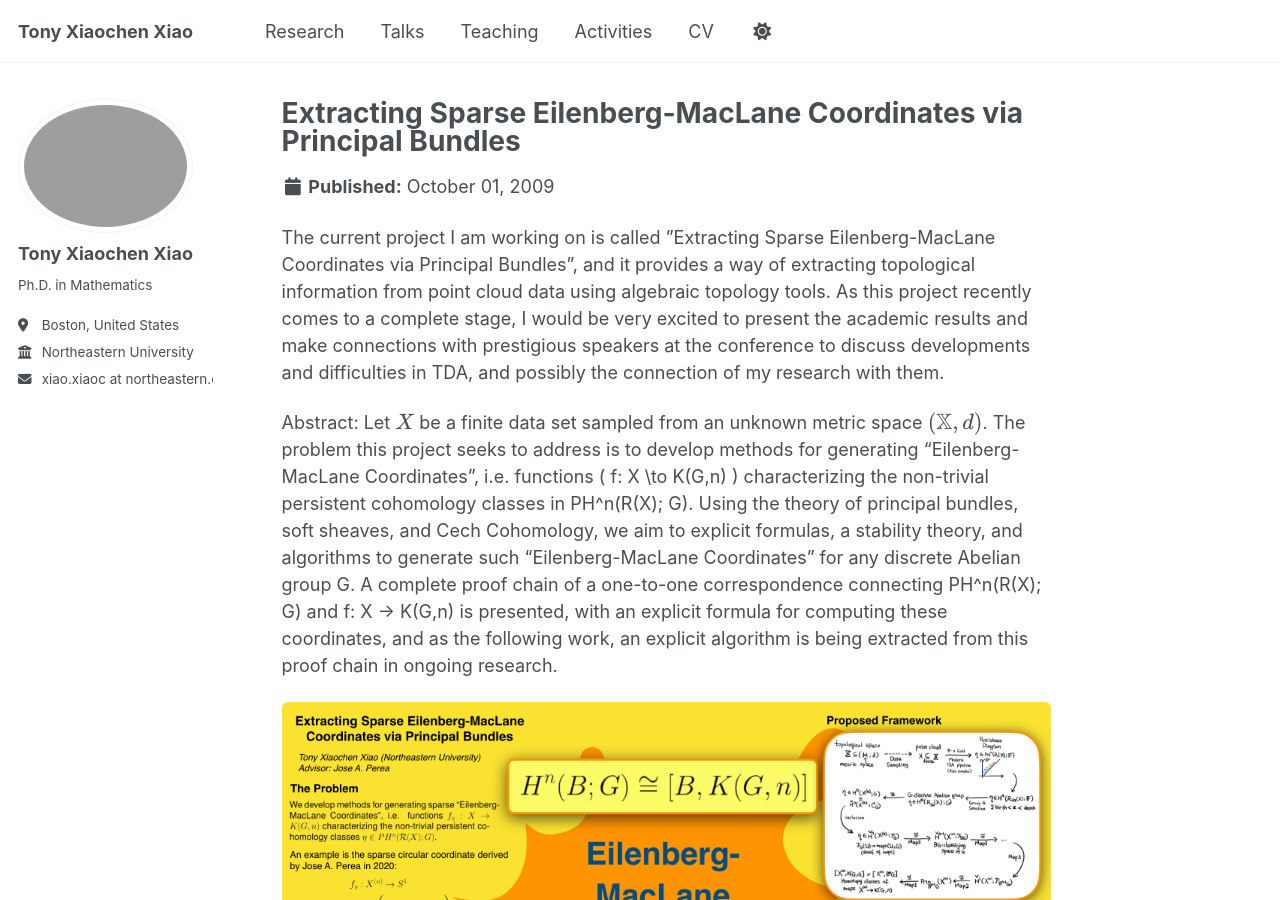
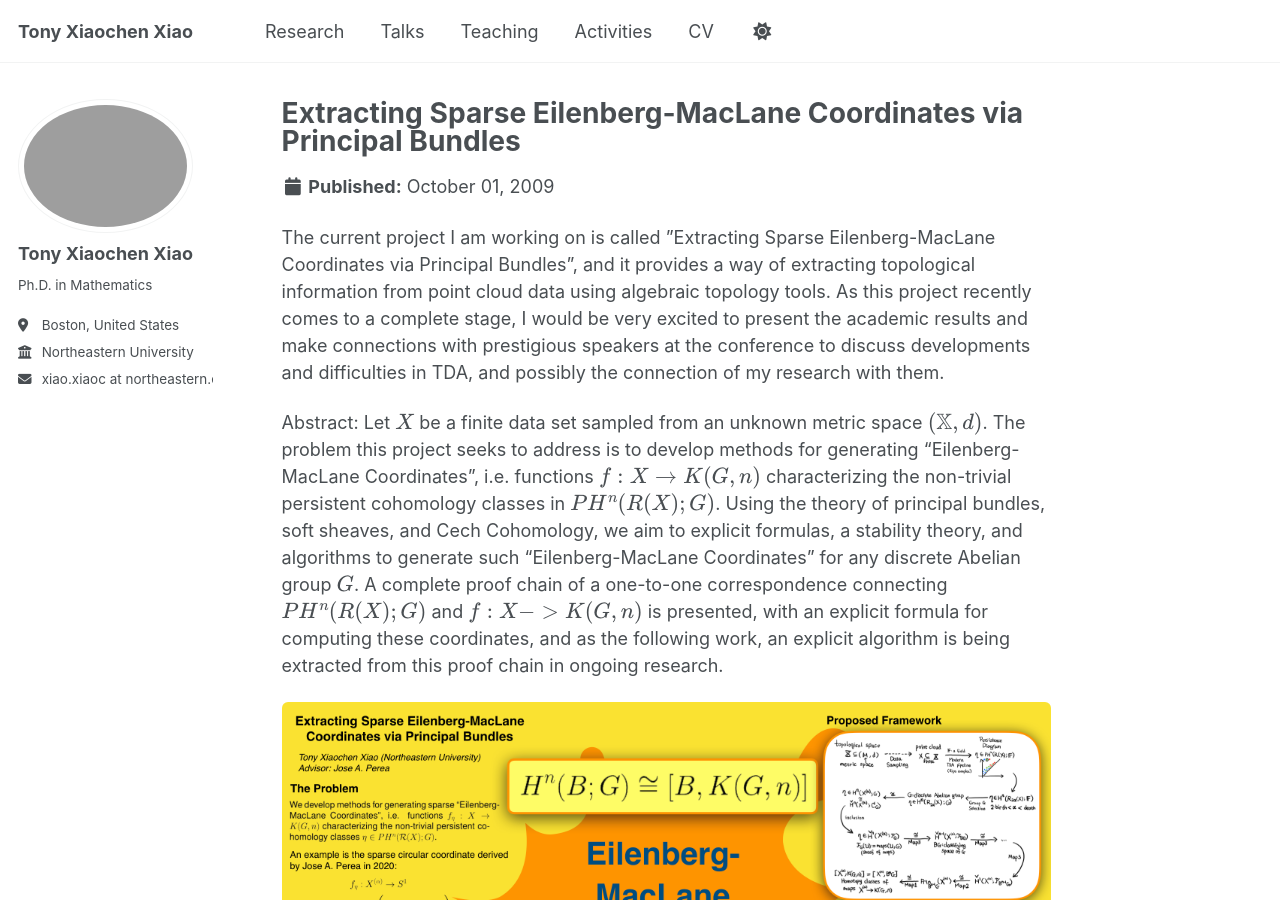
Before and after one commit to tonyxiaochenxiao/tonyxiaochenxiao.github.io, a Jekyll site: the page built from _publications/2009-10-01-paper-title-number-1.md, in a window 1280 px wide and 900 px high. Built offline with Jekyll 4.4.1, drawn with Linux system fonts in a browser that asks for light colours; a script that is not in the unit is left out.

```diff
--- a/_publications/2009-10-01-paper-title-number-1.md
+++ b/_publications/2009-10-01-paper-title-number-1.md
@@ -7,7 +7,7 @@ permalink: /publication/dreimac
 The current project I am working on is called ”Extracting Sparse Eilenberg-MacLane Coordinates via Principal Bundles”, and it provides a way of extracting topological information from point cloud data using algebraic topology tools. As this project recently comes to a complete stage, I would be very excited to present the academic results and make connections with prestigious speakers at the conference to discuss developments and difficulties in TDA, and possibly the connection of my research with them.
 
 Abstract:
-Let $$X$$ be a finite data set sampled from an unknown metric space $$(\mathbb{X},d)$$. The problem this project seeks to address is to develop methods for generating "Eilenberg-MacLane Coordinates", i.e. functions \( f: X \to K(G,n) \) characterizing the non-trivial persistent cohomology classes in PH^n(R(X); G). Using the theory of principal bundles, soft sheaves, and Cech Cohomology, we aim to explicit formulas, a stability theory, and algorithms to generate such "Eilenberg-MacLane Coordinates" for any discrete Abelian group G. A complete proof chain of a one-to-one correspondence connecting PH^n(R(X); G) and f: X -> K(G,n) is presented, with an explicit formula for computing these coordinates, and as the following work, an explicit algorithm is being extracted from this proof chain in ongoing research.
+Let $$X$$ be a finite data set sampled from an unknown metric space $$(\mathbb{X},d)$$. The problem this project seeks to address is to develop methods for generating "Eilenberg-MacLane Coordinates", i.e. functions $$ f: X \to K(G,n) $$ characterizing the non-trivial persistent cohomology classes in $$ PH^n(R(X); G) $$. Using the theory of principal bundles, soft sheaves, and Cech Cohomology, we aim to explicit formulas, a stability theory, and algorithms to generate such "Eilenberg-MacLane Coordinates" for any discrete Abelian group $$G$$. A complete proof chain of a one-to-one correspondence connecting $$PH^n(R(X); G)$$ and $$f: X -> K(G,n)$$ is presented, with an explicit formula for computing these coordinates, and as the following work, an explicit algorithm is being extracted from this proof chain in ongoing research.
 <div style="display: flex; flex-direction: column; gap: 24px; align-items: center;">
   <img src="/images/Poster_Tony.png" alt="Poster_Tony" style="width: 100%; height: auto; border-radius: 6px;">
 </div>
```
